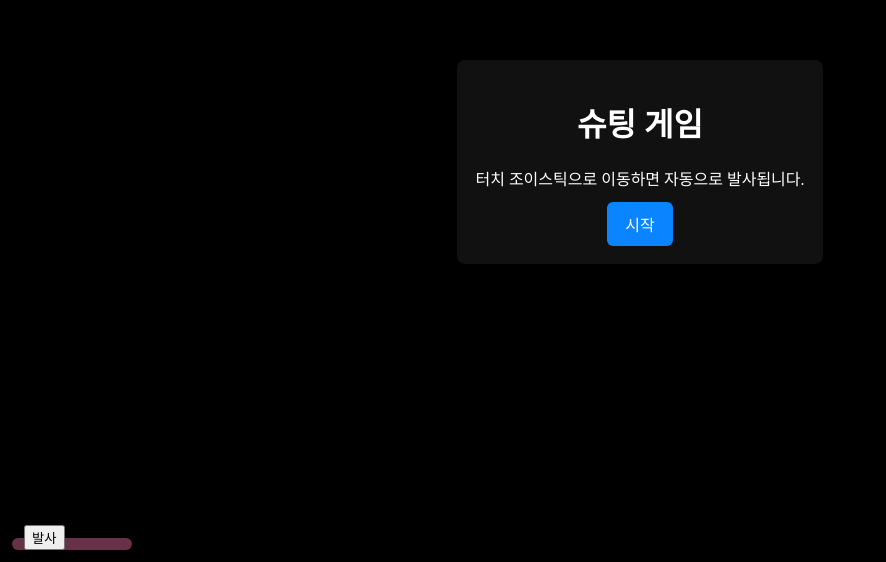
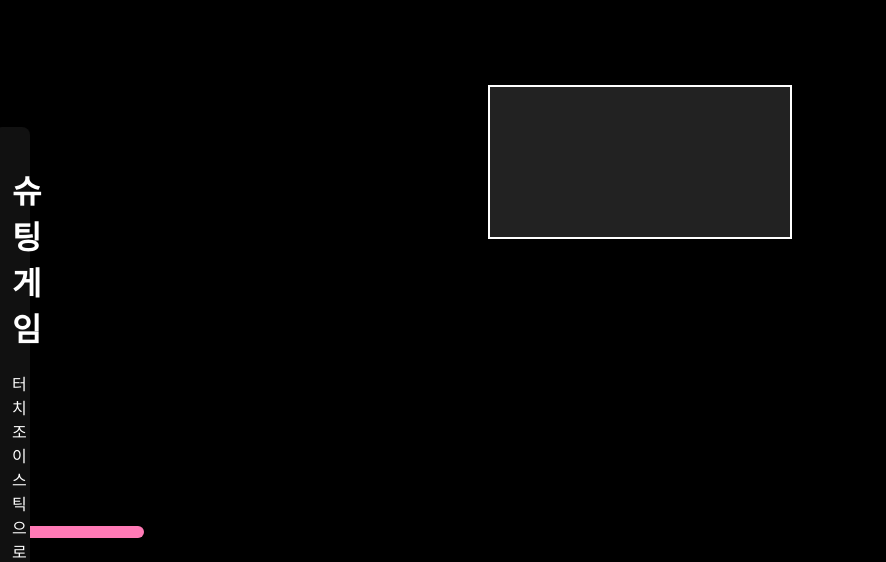
Before and after one commit to ggodukdo/shooting_game, a plain HTML site: page index.html in a window 1280 px wide. Shown: the part 238-800 px from the top of the page, without its empty margins (0-886 px from the left). Drawn offline with Linux system fonts and the light colour scheme.

Commit message:
Update index.html

```diff
--- a/index.html
+++ b/index.html
@@ -17,8 +17,7 @@
 
 <div class="controls">
   <div class="joystick" id="joystick"></div>
-  <button class="button" id="fireBtn">발사</button>
-</div>
+
 
 <!-- Start overlay -->
 <div id="startOverlay" class="overlay">
```
